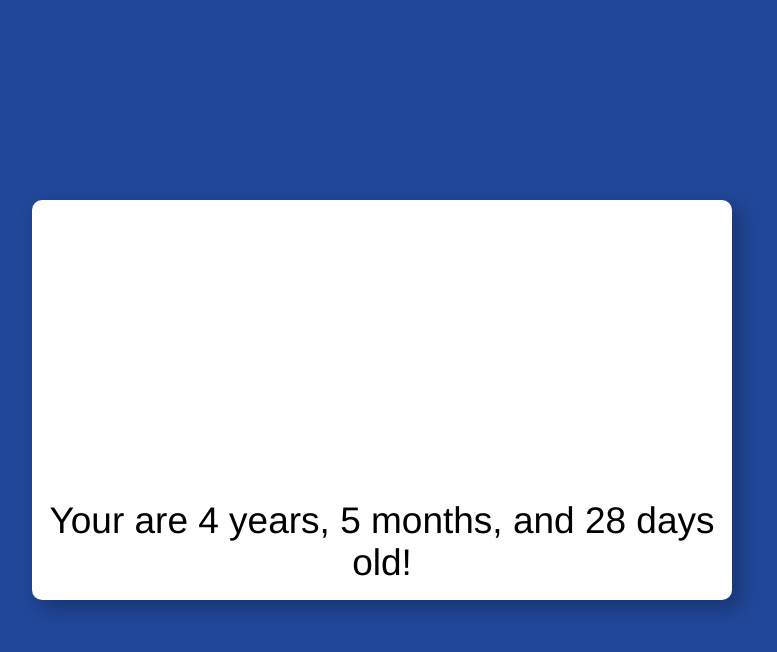
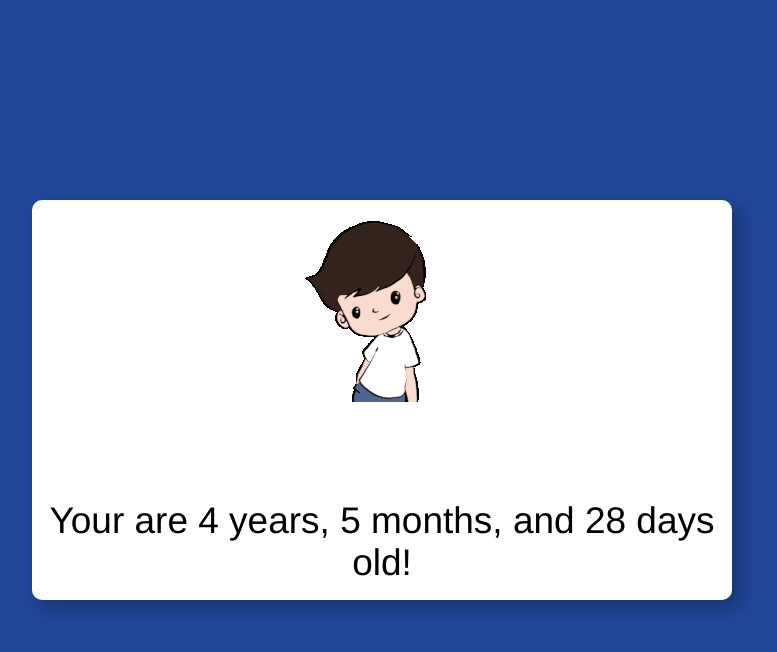
Before and after one commit to IshanHansaka/age_calculator, a React (Create React App) app: page / in a window 1280 px wide. Both pictures are taken after typing "2020-01-15" into the empty fields and a click on the input 755 px from the left and 480 px from the top of the page. Shown: the top 652 px of the page, without its empty margins (258-1035 px from the left). Built offline with nearby package versions, Linux system fonts and the light colour scheme.

Commit message:
feat: add gifs related to age

```diff
--- a/src/components/Result.js
+++ b/src/components/Result.js
@@ -1,20 +1,41 @@
 import React from "react";
 import "../styles/Result.css";
+import teen from "../assets/thumbs-up-832_256.gif";
+import old from "../assets/PhNo.gif";
+import newBorn from "../assets/dancing-baby-dance.gif";
+import man from "../assets/ryan-malarkey-ryan.gif";
+import empty from "../assets/image_processing20210907-12388-1k864jj-ezgif.com-crop.gif"
 
 export default function Result({ day, month, year }) {
-  let age;
+  let age, gif;;
   if (year < 0) {
     age = `Birthday is Invalid!`;
-  } else if (isNaN(year)) {
+    gif = empty;
+  }
+  else if (isNaN(year)) {
     age = `Birthday is Empty!`;
+    gif = empty;
   } else {
     age = `Your are ${year} years, ${month} months, and ${day} days old!`;
+    if (year < 3) {
+      gif = newBorn;
+    } else if (year < 18) {
+      gif = teen;
+    } else if (year < 50) {
+      gif = man;
+    } else {
+      gif = old;
+    }
   }
 
   return (
     <>
-      <div className="res-gif"></div>
-      <div className="res-age">{age}</div>
+      <div className="res-gif">
+        <img src={gif} alt="teen" />
+      </div>
+      <div className="res-age">
+        <p>{age}</p>
+      </div>
     </>
   );
 }
```
